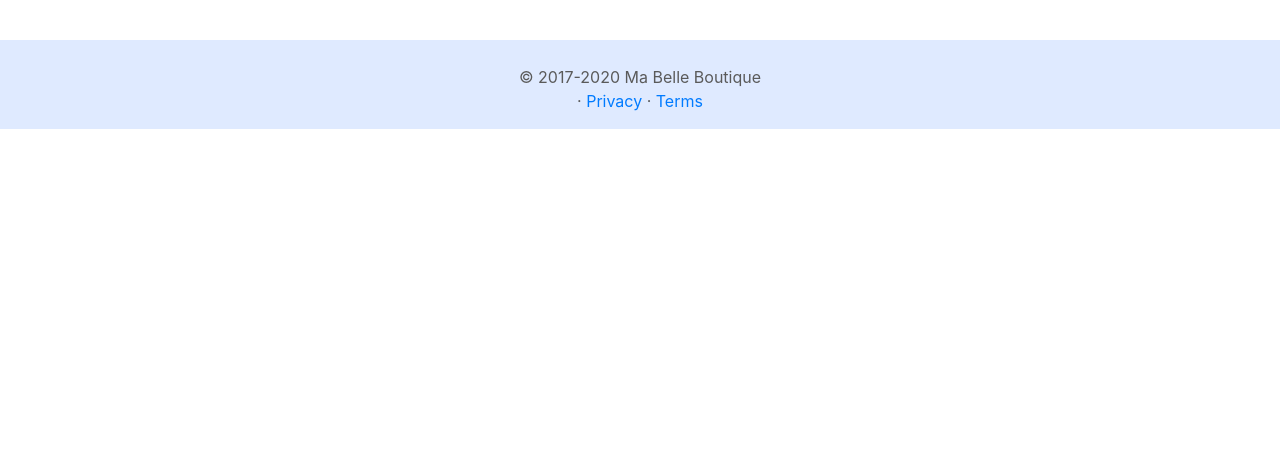
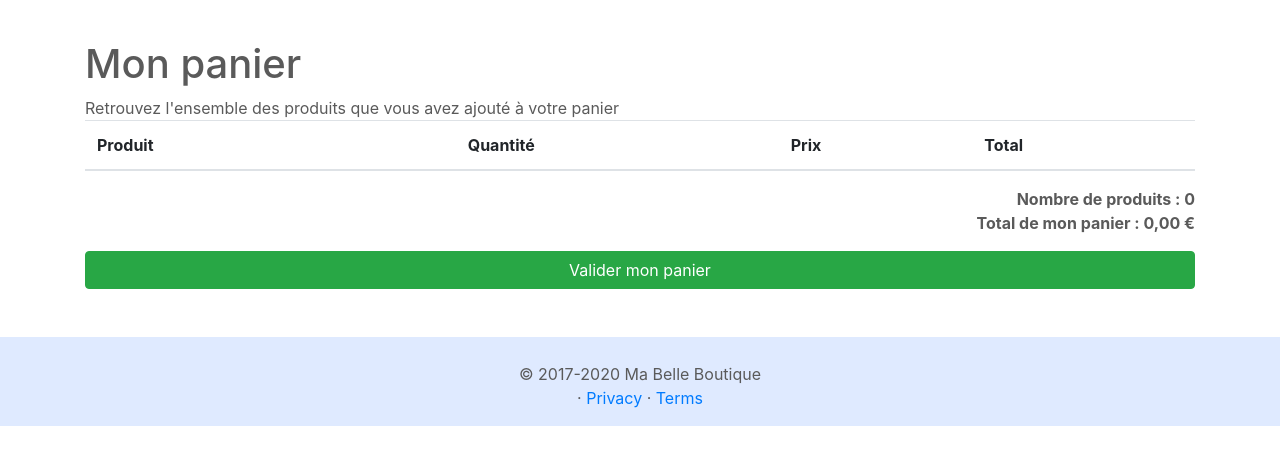
Before and after one commit to mustapha-elm/projet-symfony-ma-belle-boutique, a Symfony app: template templates/cart/index.html.twig in a window 1280 px wide. Shown: the part 56-521 px from the top of the page. Run offline with Twig, Linux system fonts and the light colour scheme; the template is opened without the code that fills it, so the values that code supplies are empty; some libraries are stand-ins or nearby versions.

Commit message:
Création fonctionnalité panier et de la vue récapitulatif panier

```diff
--- a/templates/cart/index.html.twig
+++ b/templates/cart/index.html.twig
@@ -1,20 +1,56 @@
 {% extends 'base.html.twig' %}
 
-{% block title %}Hello CartController!{% endblock %}
+{% block title %}Mon panier - Ma Belle Boutique
+{% endblock %}
 
-{% block body %}
-<style>
-    .example-wrapper { margin: 1em auto; max-width: 800px; width: 95%; font: 18px/1.5 sans-serif; }
-    .example-wrapper code { background: #F5F5F5; padding: 2px 6px; }
-</style>
+{% block content %}
+	<h1>Mon panier</h1>
+	Retrouvez l'ensemble des produits que vous avez ajouté à votre panier
 
-<div class="example-wrapper">
-    <h1>Hello {{ controller_name }}! ✅</h1>
 
-    This friendly message is coming from:
-    <ul>
-        <li>Your controller at <code><a href="{{ 'C:/xampp/htdocs/maBelleBoutique/src/Controller/CartController.php'|file_link(0) }}">src/Controller/CartController.php</a></code></li>
-        <li>Your template at <code><a href="{{ 'C:/xampp/htdocs/maBelleBoutique/templates/cart/index.html.twig'|file_link(0) }}">templates/cart/index.html.twig</a></code></li>
-    </ul>
-</div>
+	<table class="table">
+		<thead>
+			<tr>
+
+				<th scope="col">Produit</th>
+				<th scope="col"></th>
+				<th scope="col">Quantité</th>
+				<th scope="col">Prix</th>
+				<th scope="col">Total</th>
+			</tr>
+		</thead>
+		<tbody>
+			{% set total = null %}
+			{% for product in cart %}
+				<tr>
+
+					<td scope="row"><img src="/uploads/{{ product.product.illustration }}" alt="{{ product.product.name }}" height="75px"></td>
+					<td>{{ product.product.name }}
+						<br>
+						<small>{{ product.product.subtitle }}</small>
+					</td>
+					<td>
+						X
+						{{ product.quantity }}</td>
+					<td>{{ (product.product.price /100)|number_format(2, ',', '.') }}
+						€</td>
+					<td>{{ ((product.product.price * product.quantity) /100)|number_format(2, ',', '.') }}
+						€</td>
+				</tr>
+				{% set total = total + (product.product.price * product.quantity) %}
+			{% endfor %}
+		</tbody>
+	</table>
+
+	<div class="text-right mb-5">
+		<b>Nombre de produits :
+			{{ cart|length }}</b>
+		<br>
+		<b>Total de mon panier :
+			{{ (total /100)|number_format(2, ',', '.') }}
+			€
+		</b>
+		<a href="" class="btn btn-success btn-block mt-3">Valider mon panier</a>
+	</div>
+
 {% endblock %}
```
Also changed, not shown: src/Controller/CartController.php (+20 -1 lines).
